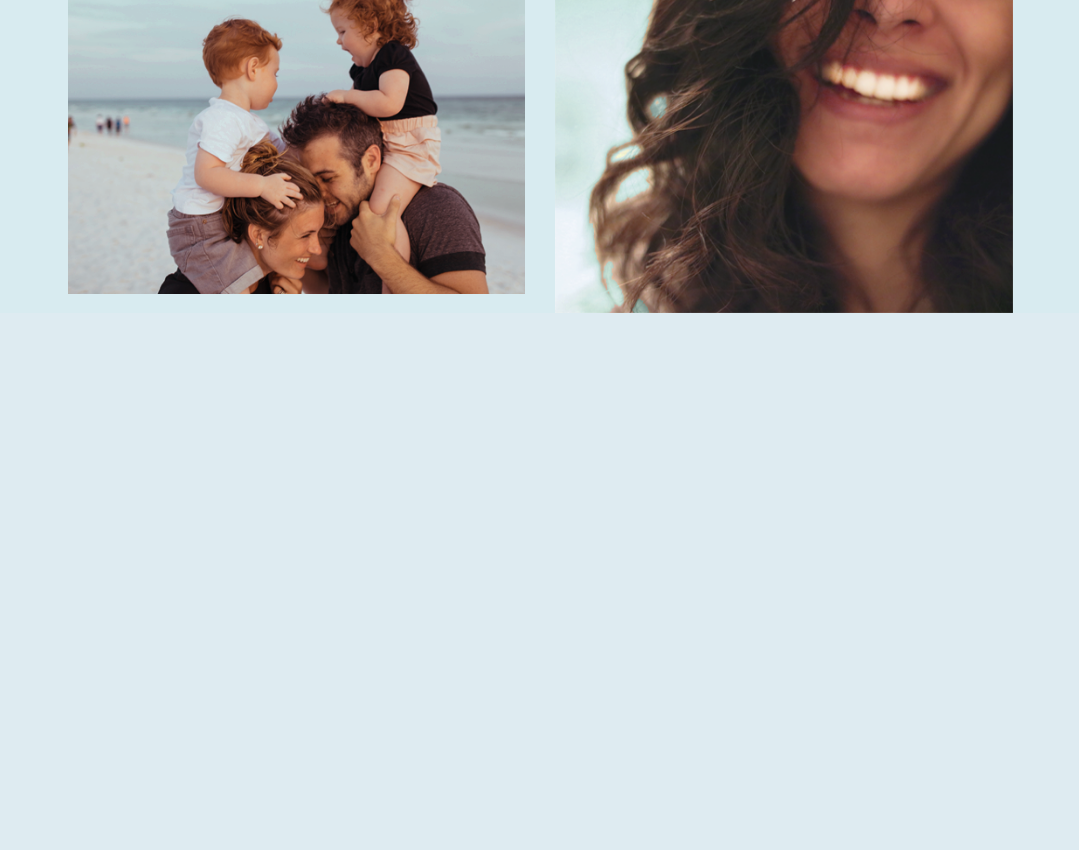
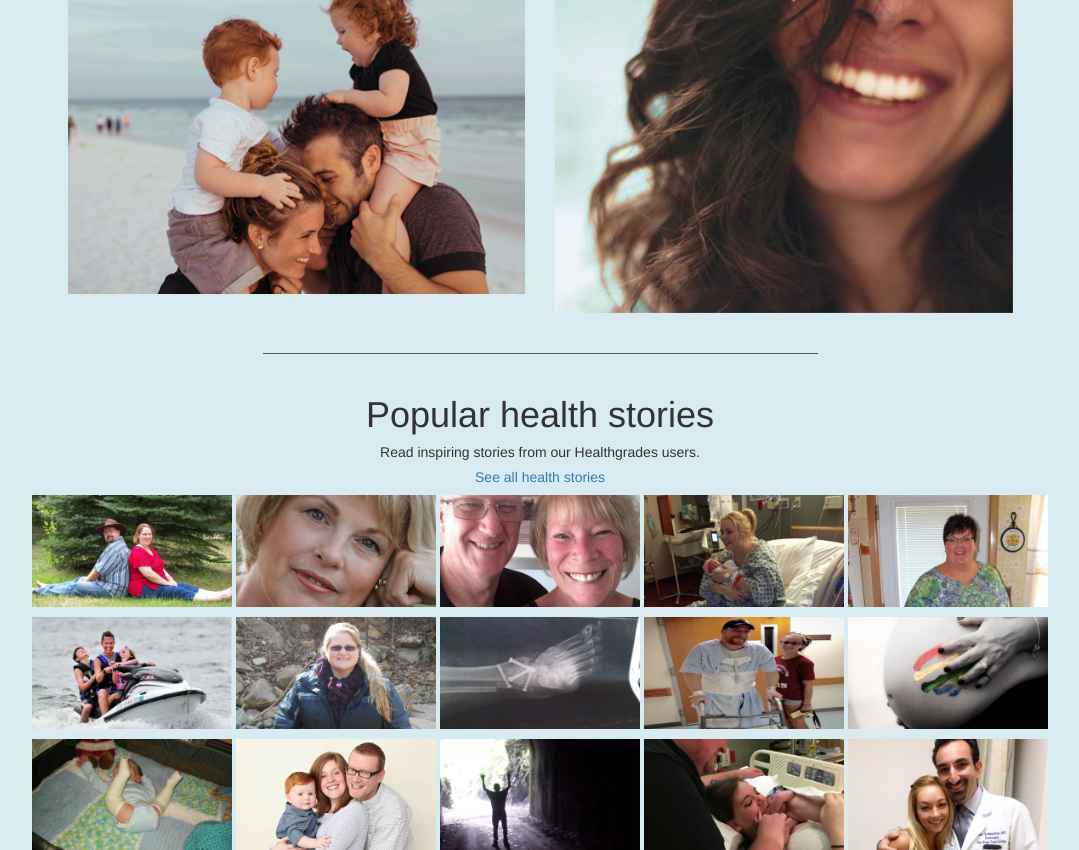
Before and after one commit to yuanlunchuan/doctorSearch, a Django app: page / in a window 1280 px wide. Shown: the part 1273-2123 px from the top of the page, without its empty margins (100-1179 px from the left). Before the commit the page ends 1586 px from the top, so only its background shows below. Run offline with Django 3.2, Linux system fonts and the light colour scheme; some libraries are stand-ins or nearby versions; some web fonts are replaced.

Commit message:
1, Add 15 pictures.

```diff
--- a/doctors/templates/doctors/index.html
+++ b/doctors/templates/doctors/index.html
@@ -127,6 +127,45 @@
         <img src="{% static 'image/woman.png' %}" class="img-responsive">
       </div>
     </div>
+    <div class="row m-t-20">
+      <div class="col-md-6 col-md-offset-3">
+        <hr style="height:1px;border:none;border-top:1px solid #555555;">
+      </div>
+    </div>
+  </section>
+  <section class="container">
+    <h1 class="text-center">
+      Popular health stories
+    </h1>
+    <h5 class="text-center">
+      Read inspiring stories from our Healthgrades users.
+    </h5>
+    <h5 class="text-center">
+      <a href="">See all health stories</a>
+    </h5>
+    <div class="row">
+      <div class="col-md-12 text-center">
+        <img src="{% static 'image/story1.jpg' %}" width="200">
+        <img src="{% static 'image/story2.jpg' %}" width="200">
+        <img src="{% static 'image/story3.jpg' %}" width="200">
+        <img src="{% static 'image/story4.jpg' %}" width="200">
+        <img src="{% static 'image/story5.jpg' %}" width="200">
+      </div>
+      <div class="col-md-12 text-center m-t-10">
+        <img src="{% static 'image/story6.png' %}" width="200">
+        <img src="{% static 'image/story7.jpg' %}" width="200">
+        <img src="{% static 'image/story8.jpg' %}" width="200">
+        <img src="{% static 'image/story9.jpg' %}" width="200">
+        <img src="{% static 'image/story10.jpg' %}" width="200">
+      </div>
+      <div class="col-md-12 text-center m-t-10">
+        <img src="{% static 'image/story11.jpg' %}" width="200">
+        <img src="{% static 'image/story12.jpg' %}" width="200">
+        <img src="{% static 'image/story13.jpg' %}" width="200">
+        <img src="{% static 'image/story14.jpg' %}" width="200">
+        <img src="{% static 'image/story15.jpg' %}" width="200">
+      </div>
+    </div>
   </section>
 {% endblock %}
 
```
Also changed, not shown: static/image/story1.jpg (added), static/image/story10.jpg (added), static/image/story11.jpg (added), static/image/story12.jpg (added), static/image/story13.jpg (added), static/image/story14.jpg (added), static/image/story15.jpg (added), static/image/story2.jpg (added), static/image/story3.jpg (added), static/image/story4.jpg (added), static/image/story5.jpg (added), static/image/story6.png (added), static/image/story7.jpg (added), static/image/story8.jpg (added), 1 more files.
